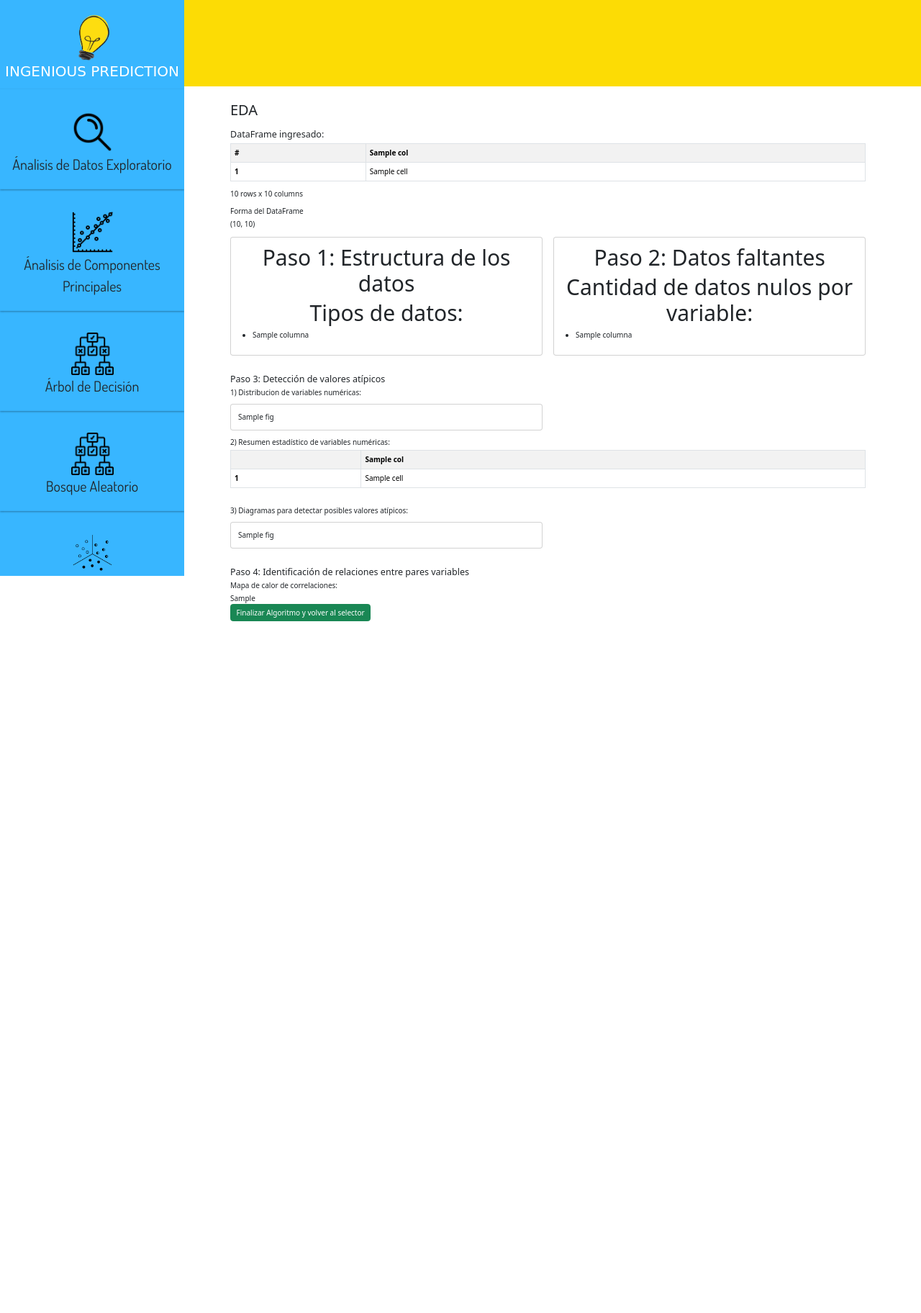
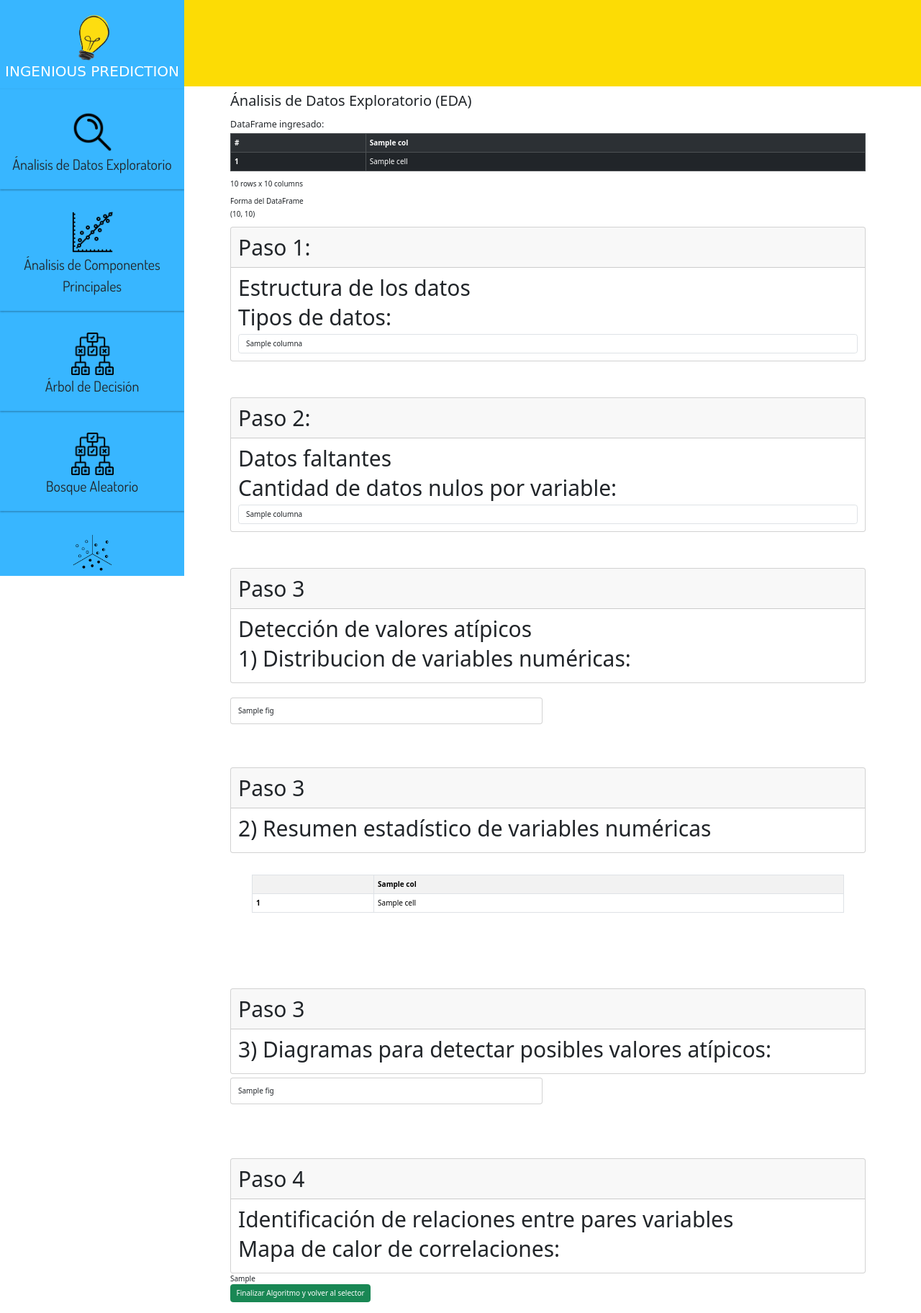
Before and after one commit to cristobalengine115/IngeniousPrediction, a Django app: template IngeniousPrediction/templates/EDA.html in a window 1280 px wide. Shown: the whole page at 72% size. Before the commit the page ends 863 px from the top, so only its background shows below. Run offline with Django 4.2, Linux system fonts and the light colour scheme; the template is opened without the code that fills it: most values are stand-ins (such as "Sample title", 1, 10 or a date in 2020); parts of the project's set-up code (start-up, migrations or seed data) failed here and were passed over; some web fonts are replaced.

Commit message:
Finalizando EDA

```diff
--- a/IngeniousPrediction/static/css/main.css
+++ b/IngeniousPrediction/static/css/main.css
@@ -453,3 +453,23 @@ input{
 .file-upload .file-select.file-select-disabled:hover{cursor:default;display:block;border: 2px solid #dce4ec;color: #34495e;cursor:pointer;height:40px;line-height:40px;margin-top:5px;text-align:left;background:#FFFFFF;overflow:hidden;position:relative;}
 .file-upload .file-select.file-select-disabled:hover .file-select-button{background:#dce4ec;color:#666666;padding:0 10px;display:inline-block;height:40px;line-height:40px;}
 .file-upload .file-select.file-select-disabled:hover .file-select-name{line-height:40px;display:inline-block;padding:0 10px;}
+
+
+/* Style 8
+   ----------------------------- */
+.algStyle h1 {
+    text-align: center;
+    text-transform: uppercase;
+    font-size:26px; letter-spacing:1px;
+    display: grid;
+    grid-template-columns: 1fr auto 1fr;
+    grid-template-rows: 16px 0;
+    grid-gap: 22px;
+  }
+
+  .algStyle h1:after,.algStyle h1:before {
+    content: " ";
+    display: block;
+    border-bottom: 2px solid #ccc;
+    background-color:#f8f8f8;
+}
--- a/IngeniousPrediction/templates/EDA.html
+++ b/IngeniousPrediction/templates/EDA.html
@@ -6,12 +6,10 @@
 {% block body %}
 
 <div class="row">
-  <div class="col-xs-12">
-    <h1>EDA</h1>
+    <h1 class="">Ánalisis de Datos Exploratorio (EDA)</h1>
     <h5>DataFrame ingresado:</h5>
-  </div>
   <div class="table-responsive">
-    <table class="table  table-striped table-bordered table-hover">
+    <table class="table  table-striped table-bordered table-hover table-dark">
       <tr>
         <th>
           #
@@ -42,39 +40,50 @@
 </div>
 
 
-<div class="row justify-content-center">
-    <div class="col-md-6 col-sm-12 mb-3">
-      <div class="card  h-100">
-        <div class="card-body">
-          <h5 class="card-title">Paso 1: Estructura de los datos</h5>
-          <h6 class="card-title">Tipos de datos:</h6>
-          <ul>
-            {% for columna in tipos %}
-            <li>{{columna}}</li>
-            {% endfor %}
-          </ul>
-        </div>
-      </div>
-    </div>
-    <div class="col-md-6 col-sm-12 mb-3">
-      <div class="card  h-100">
-        <div class="card-body">
-          <h5 class="card-title">Paso 2: Datos faltantes</h5>
-          <h6 class="card-title">Cantidad de datos nulos por variable:</h6>
-          <ul>
-            {% for columna in nulos %}
-            <li>{{columna}}</li>
-            {% endfor %}
-          </ul>
-        </div>
-      </div>
-    </div>
+<div class="card">
+  <div class="card-header" style="font-size: 3rem;">
+    Paso 1:
+  </div>
+  <div class="card-body">
+    <h5 class="card-title" style="text-align: left;">Estructura de los datos</h5>
+    <h5 class="card-title" style="text-align: left;">Tipos de datos:</h5>
+    <ul class='list-group'>
+      {% for columna in tipos %}
+      <li class="list-group-item">{{columna}}</li>
+      {% endfor %}
+    </ul>
+
+  </div>
 </div>
 
+<div class="card" style="margin-top: 5rem;">
+  <div class="card-header" style="font-size: 3rem;">
+    Paso 2:
+  </div>
+  <div class="card-body">
+    <h5 class="card-title" style="text-align: left;">Datos faltantes</h5>
+    <h5 class="card-title" style="text-align: left;">Cantidad de datos nulos por variable:</h5>
+    <ul  class='list-group'>
+      {% for columna in nulos %}
+      <li class="list-group-item">{{columna}}</li>
+      {% endfor %}
+    </ul>
+
+  </div>
+</div>
+
+<div class="card" style="margin-top: 5rem;">
+  <div class="card-header" style="font-size: 3rem;">
+    Paso 3
+  </div>
+  <div class="card-body">
+    <h5 class="card-title" style="text-align: left;"> Detección de valores atípicos</h5>
+    <h5 class="card-title" style="text-align: left;">1) Distribucion de variables numéricas:</h5>
+  </div>
+</div>
 <div class="row my-4">
   <div class="col-sm-12 mb-2">
-    <h5>Paso 3: Detección de valores atípicos</h5>
-    <h6>1) Distribucion de variables numéricas:</h6>
+
   </div>
   {% for fig in plot_div %}
   <div class="col-md-6 col-sm-12 mb-3">
@@ -89,9 +98,16 @@
   {% endfor %}
 
   <div class="col-sm-12 mb-3">
-    <h6>2) Resumen estadístico de variables numéricas:</h6>
-    <div class="table-responsive">
-      <table class="table  table-striped table-bordered table-hover">
+    <div class="card" style="margin-top: 5rem;">
+      <div class="card-header" style="font-size: 3rem;">
+        Paso 3
+      </div>
+      <div class="card-body">
+        <h5 class="card-title" style="text-align: left;">2) Resumen estadístico de variables numéricas</h5>
+      </div>
+    </div>
+    <div class="table-responsive" style="margin: 3rem;">
+      <table class="table  table-striped table-bordered table-hover" >
         <tr>
           <th>
 
@@ -119,7 +135,14 @@
   </div>
 
   <div class="col-sm-12 my-2">
-    <h6>3) Diagramas para detectar posibles valores atípicos:</h6>
+    <div class="card" style="margin-top: 5rem;">
+      <div class="card-header" style="font-size: 3rem;">
+        Paso 3
+      </div>
+      <div class="card-body">
+        <h5 class="card-title" style="text-align: left;">3) Diagramas para detectar posibles valores atípicos:</h5>
+      </div>
+    </div>
   </div>
 
   {% for fig in diagramsCaja %}
@@ -135,7 +158,14 @@
   {% endfor %}
 
   {% if flag %}
-  <h6>4) Distribución de variables categóricas:</h6>
+  <div class="card" style="margin-top: 5rem;">
+    <div class="card-header" style="font-size: 3rem;">
+      Paso 3
+    </div>
+    <div class="card-body">
+      <h5 class="card-title" style="text-align: left;">4) Distribución de variables categóricas:</h5>
+    </div>
+  </div>
   <div class="table-responsive">
     <table class="table  table-striped table-bordered table-hover">
       <tr>
@@ -170,10 +200,17 @@
     </div>
     {% endfor %}
     <div class="col-sm-12 my-4">
-      <h6>5)  Agrupación por variables categóricas</h6>
+      <div class="card" style="margin-top: 5rem;">
+        <div class="card-header" style="font-size: 3rem;">
+          Paso 3
+        </div>
+        <div class="card-body">
+          <h5 class="card-title" style="text-align: left;">5) Agrupación por variables categóricas</h5>
+        </div>
+      </div>
       {% for i in groups %}
       <div class="table-responsive mb-3">
-        <table class="table  table-striped table-bordered table-hover">
+        <table class="table  table-striped table-bordered table-hover table-dark">
           <tr>
             <th>
 
@@ -208,8 +245,15 @@
 
 <div class="row my-4">
   <div class="col-sm-12">
-    <h5> Paso 4:  Identificación de relaciones entre pares variables</h5>
-    <h6>Mapa de calor de correlaciones:</h6>
+    <div class="card" style="margin-top: 5rem;">
+      <div class="card-header" style="font-size: 3rem;">
+        Paso 4
+      </div>
+      <div class="card-body">
+        <h5 class="card-title" style="text-align: left;">Identificación de relaciones entre pares variables</h5>
+        <h5 class="card-title" style="text-align: left;">Mapa de calor de correlaciones:</h5>
+      </div>
+    </div>
     {%  autoescape off %}
     {{ mapaC }}
     {% endautoescape %}
--- a/IngeniousPrediction/templates/Proyectos.html
+++ b/IngeniousPrediction/templates/Proyectos.html
@@ -19,10 +19,10 @@
   {% for proyectos in proyectos %}
     <div class="col-sm-4 text-center mb-3">
       <div class="card h-100">
-        <h5 class="card-header">{{proyectos.Nombre}}</h5>
+        <h5 class="card-header">{{proyectos.name}}</h5>
         <div class="card-body">
           <h5 class="card-title">Descripcion del proyecto:</h5>
-          <p class="card-text">{{proyectos.descripcion}}</p>
+          <p class="card-text">{{proyectos.description}}</p>
         </div>
         <div class="card-footer">
           <a href="/eliminarProyecto/{{proyectos.pk}}" class="btn btn-danger btnEliminar"> <i class="bi bi-trash"></i> Eliminar </a>
--- a/IngeniousPrediction/templates/inicioGUI.html
+++ b/IngeniousPrediction/templates/inicioGUI.html
@@ -79,7 +79,7 @@
               </ul>
             {% endif %}
             <h1 style="font-size: 5rem;">Ingrese los datos del nuevo proyecto.</h1>
-            <form  method="post" action="registrarProyecto">
+            <form  method="post" action="registrarProyecto" enctype="multipart/form-data">
               {% csrf_token %}
               <div class="row mb-4">
                 <div class="col">
@@ -102,8 +102,8 @@
                 </div>
 
                 <div class="form-outline mb-4">
-                  <label class="form-label labelGrande" for="form3Example4">Set de datos</label>
-                  <input type="file" name="project_Data">
+                  <label for="docProy" class="form-label">  DataFrame en formato CSV</label>
+                  <input class="form-control" type="file" id="docProy" name="project_data"  accept=".csv" required>
                 </div>
                 <br>
                 <br>
```
Also changed, not shown: IngeniousPrediction/views.py (+134 -138 lines), IngeniousPrediction/migrations/0001_initial.py, IngeniousPrediction/migrations/0002_delete_proyecto.py (added), IngeniousPrediction/migrations/0003_proyecto.py (added), db.sqlite3, 3 other files.
